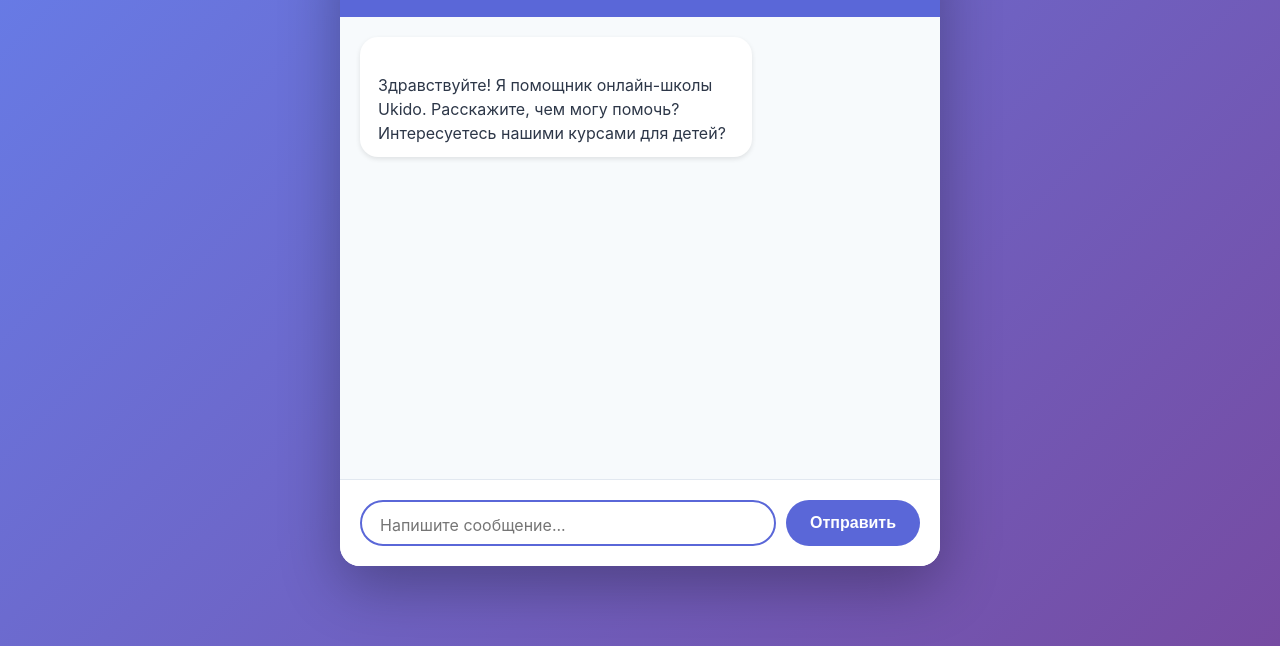
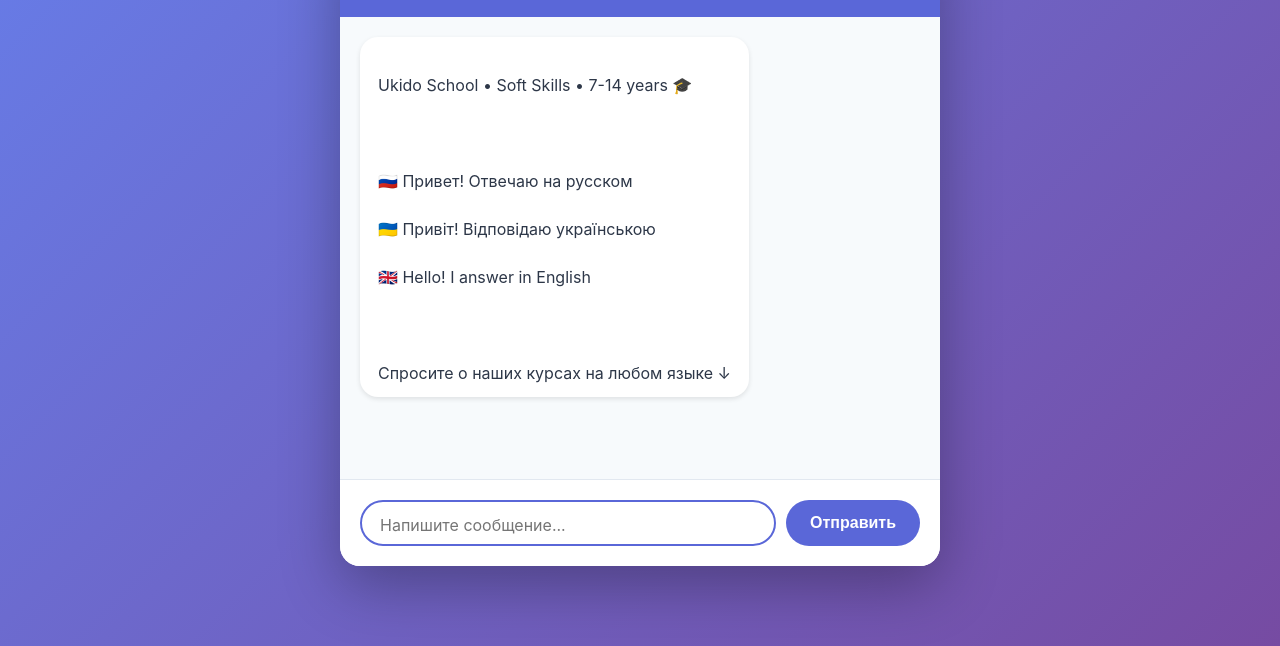
Before and after one commit to shao3d/Ukido_DynContInj, a plain HTML site: page static/index.html in a window 1280 px wide. Shown: the part 154-800 px from the top of the page. Drawn offline with Linux system fonts and the light colour scheme.

Commit message:
feat: Обновлено приветствие на мультиязычное в веб-интерфейсе
- Добавлена поддержка трёх языков (RU/UK/EN) в приветственном сообщении
- Более ясное отображение возможностей бота для международной аудитории
- Улучшен UX для не русскоязычных пользователей

🤖 Generated with Claude Code

Co-Authored-By: Claude <noreply@anthropic.com>

```diff
--- a/static/index.html
+++ b/static/index.html
@@ -249,8 +249,13 @@
         <div class="chat-messages" id="chatMessages">
             <div class="message bot">
                 <div class="message-bubble">
-                    Здравствуйте! Я помощник онлайн-школы Ukido. Расскажите, чем могу помочь?
-                    Интересуетесь нашими курсами для детей?
+                    Ukido School • Soft Skills • 7-14 years 🎓<br><br>
+
+                    🇷🇺 Привет! Отвечаю на русском<br>
+                    🇺🇦 Привіт! Відповідаю українською<br>
+                    🇬🇧 Hello! I answer in English<br><br>
+
+                    Спросите о наших курсах на любом языке ↓
                 </div>
             </div>
         </div>
```
